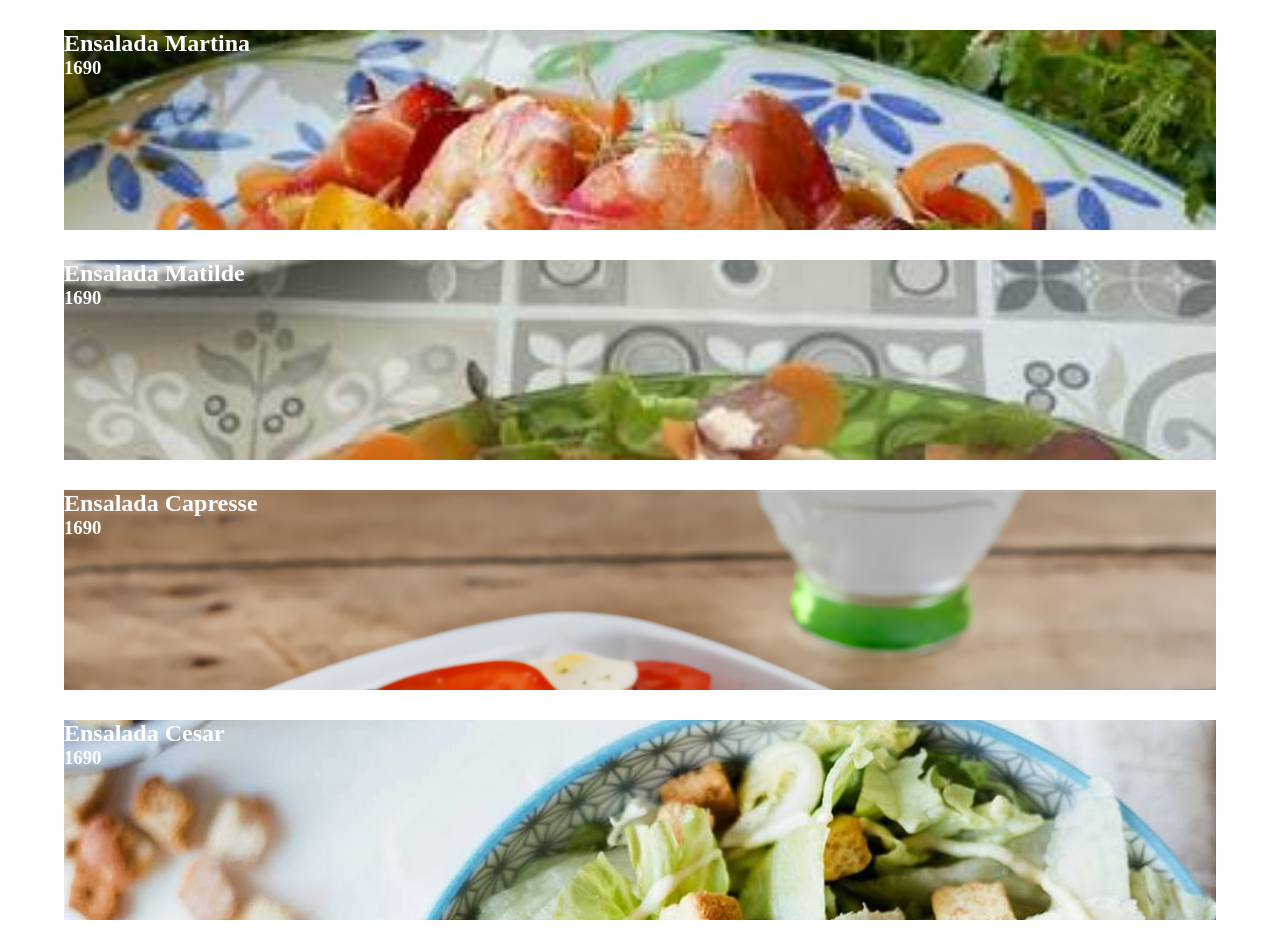
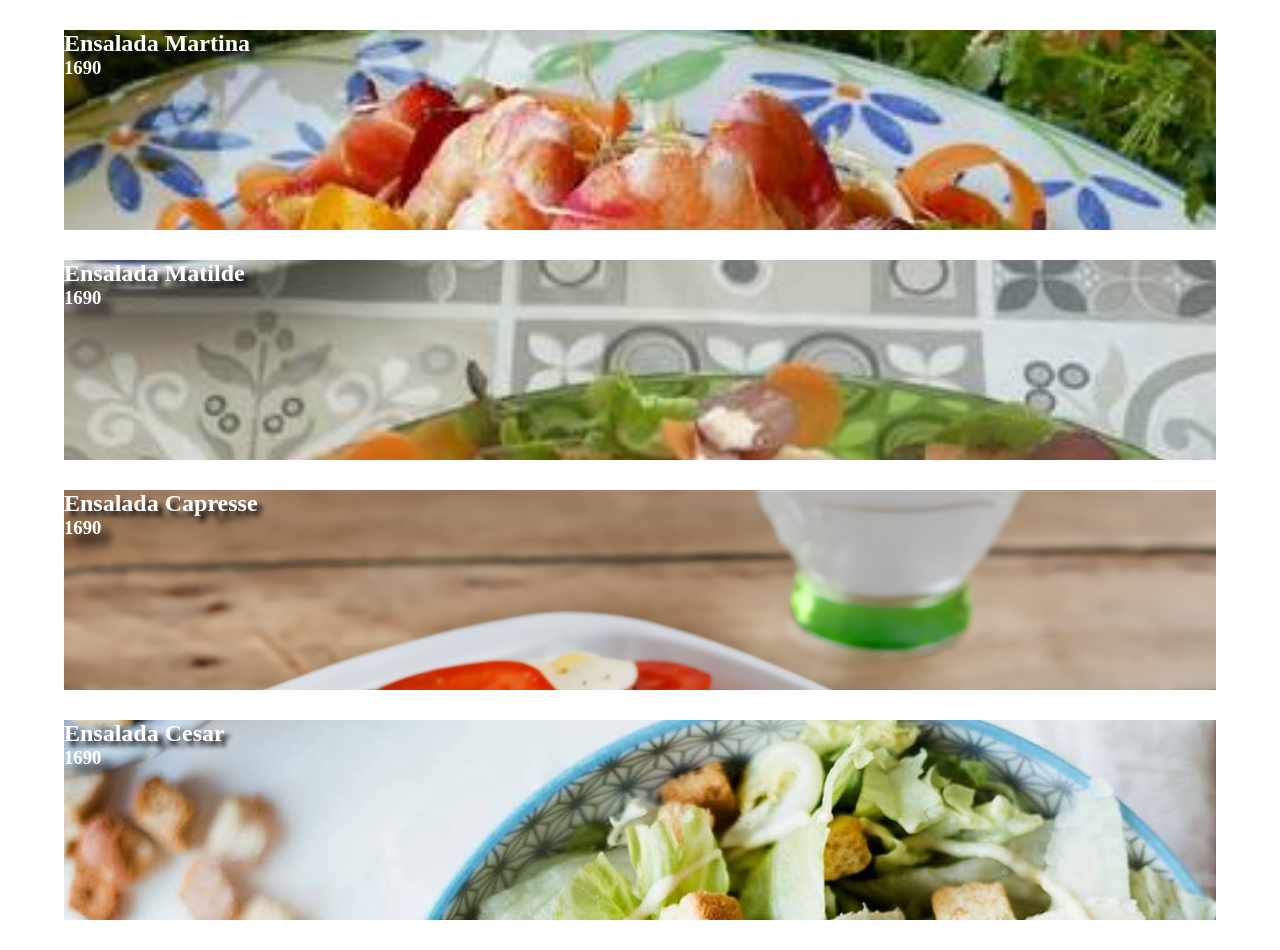
Before and after one commit to nicovicarg/mini_hackaton, a plain HTML site: page comida/comida/ensaladas/ensaladas.html in a window 1280 px wide. Drawn offline with Linux system fonts and the light colour scheme.

Commit message:
Update ensaladas.css

```diff
--- a/comida/comida/ensaladas/ensaladas.css
+++ b/comida/comida/ensaladas/ensaladas.css
@@ -3,7 +3,12 @@
   margin: 0px;
   box-sizing: border-box;
 }
-
+h2 {
+  text-shadow:5px 5px 5px black;
+}
+h3 {
+  text-shadow:10px 10px 10px black;
+}
 main {
   width: 100vw;
   height: 100vh;
```
